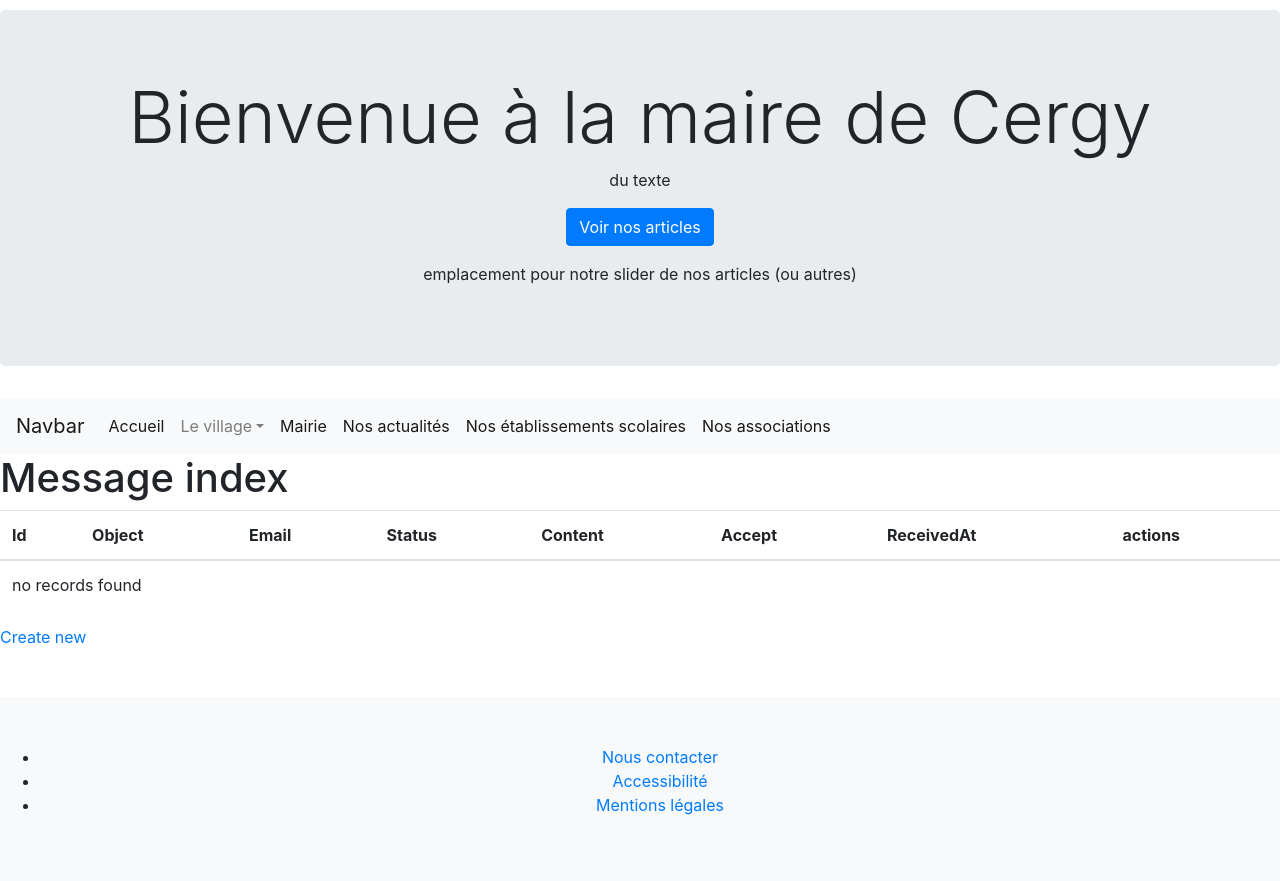
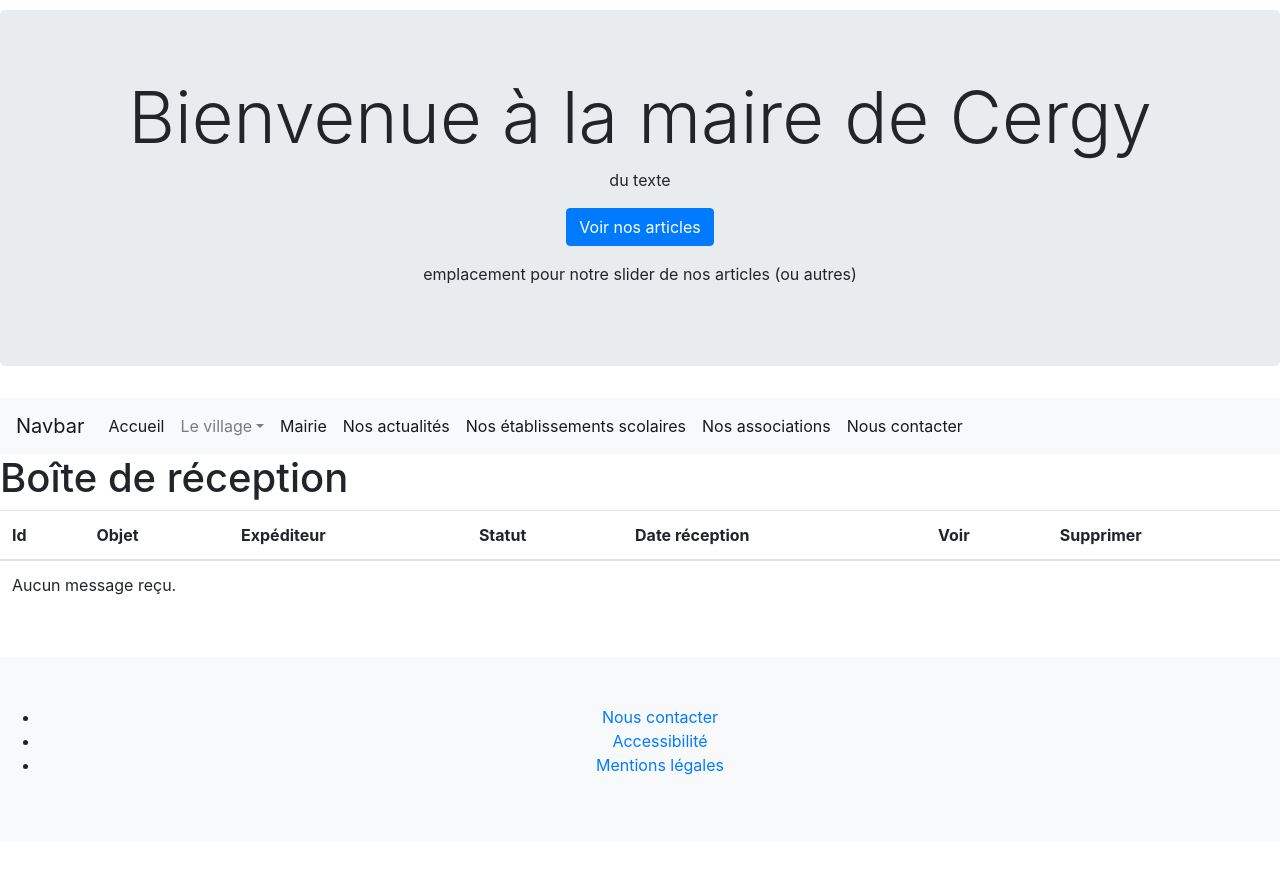
Before and after one commit to marcelnuzzo/townhall, a Symfony app: template templates/message/index.html.twig in a window 1280 px wide. After the commit the page ends 775 px from the top, so only its background shows below. Run offline with Twig, Linux system fonts and the light colour scheme; the template is opened without the code that fills it, so the values that code supplies are empty; some libraries are stand-ins or nearby versions.

Commit message:
custom message

```diff
--- a/src/Entity/Message.php
+++ b/src/Entity/Message.php
@@ -20,11 +20,13 @@ class Message
 
     /**
      * @ORM\Column(type="string", length=255)
+	 * @Assert\NotBlank(message="Erreur. Ce champ est obligatoire.")
      */
     private $object;
 
     /**
      * @ORM\Column(type="string", length=255)
+	 * @Assert\NotBlank(message="Erreur. Ce champ est obligatoire.")
 	 * @Assert\Email(
      *     message = "L'adresse email {{ value }} est invalide."
      * )
@@ -38,11 +40,13 @@ class Message
 
     /**
      * @ORM\Column(type="string", length=255)
+	 * @Assert\NotBlank(message="Erreur. Ce champ est obligatoire.")
      */
     private $content;
 
     /**
      * @ORM\Column(type="boolean")
+	 * @Assert\IsTrue(message="Vous devez confirmer l'envoi de vos données personnelles.")
      */
     private $accept;
 
--- a/templates/message/_delete_form.html.twig
+++ b/templates/message/_delete_form.html.twig
@@ -1,5 +1,5 @@
-<form method="post" action="{{ path('message_delete', {'id': message.id}) }}" onsubmit="return confirm('Are you sure you want to delete this item?');">
+<form method="post" action="{{ path('message_delete', {'id': message.id}) }}" onsubmit="return confirm('êtes-vous sûr de vouloir supprimer ce message?');">
     <input type="hidden" name="_method" value="DELETE">
     <input type="hidden" name="_token" value="{{ csrf_token('delete' ~ message.id) }}">
-    <button class="btn">Delete</button>
+    <button class="btn">Supprimer</button>
 </form>
--- a/templates/message/_form.html.twig
+++ b/templates/message/_form.html.twig
@@ -1,4 +1,4 @@
 {{ form_start(form, {'attr': {'novalidate': 'novalidate' }}) }}
     {{ form_widget(form) }}
-    <button class="btn">{{ button_label|default('Save') }}</button>
+    <button class="btn">{{ button_label|default('Envoyer le message') }}</button>
 {{ form_end(form) }}
--- a/templates/message/index.html.twig
+++ b/templates/message/index.html.twig
@@ -1,21 +1,19 @@
 {% extends 'base.html.twig' %}
 
-{% block title %}Message index{% endblock %}
+{% block title %}Boîte de réception{% endblock %}
 
 {% block body %}
-    <h1>Message index</h1>
-
+    <h1>Boîte de réception</h1>
     <table class="table">
         <thead>
             <tr>
                 <th>Id</th>
-                <th>Object</th>
-                <th>Email</th>
-                <th>Status</th>
-                <th>Content</th>
-                <th>Accept</th>
-                <th>ReceivedAt</th>
-                <th>actions</th>
+                <th>Objet</th>
+                <th>Expéditeur</th>
+                <th>Statut</th>
+                <th>Date réception</th>
+                <th>Voir</th>
+				<th>Supprimer</th>
             </tr>
         </thead>
         <tbody>
@@ -23,23 +21,21 @@
             <tr>
                 <td>{{ message.id }}</td>
                 <td>{{ message.object }}</td>
-                <td>{{ message.email }}</td>
+                <td><a href="mailto:{{ message.email }}">{{ message.email }}</a></td>
                 <td>{{ message.status }}</td>
-                <td>{{ message.content }}</td>
-                <td>{{ message.accept ? 'Yes' : 'No' }}</td>
-                <td>{{ message.receivedAt ? message.receivedAt|date('Y-m-d H:i:s') : '' }}</td>
+                <td>{{ message.receivedAt ? message.receivedAt|date('d/m/Y H:i') : '' }}</td>
                 <td>
-                    <a href="{{ path('message_show', {'id': message.id}) }}">show</a>
-                    <a href="{{ path('message_edit', {'id': message.id}) }}">edit</a>
+                    <a href="{{ path('message_show', {'id': message.id}) }}">Voir</a>
                 </td>
+				<td>
+					{{ include('message/_delete_form.html.twig') }}
+				</td>
             </tr>
         {% else %}
             <tr>
-                <td colspan="8">no records found</td>
+                <td colspan="7">Aucun message reçu.</td>
             </tr>
         {% endfor %}
         </tbody>
     </table>
-
-    <a href="{{ path('message_new') }}">Create new</a>
 {% endblock %}
--- a/templates/partials/header.html.twig
+++ b/templates/partials/header.html.twig
@@ -35,6 +35,9 @@
 			<li class="nav-item active">
 				<a class="nav-link" href="">Nos associations</a>
 			</li>
+			<li class="nav-item active">
+				<a class="nav-link" href="{{ path('message_send') }}">Nous contacter</a>
+			</li>
 		</ul>
 	</div>
 </nav>
```
Also changed, not shown: src/Controller/MessageController.php (+32 -32 lines), src/Form/MessageType.php (+30 -7 lines), templates/message/edit.html.twig (deleted, +0 -13 lines), templates/message/new.html.twig (deleted, +0 -11 lines), templates/message/send.html.twig (added, +8 -0 lines), templates/message/show.html.twig (+12 -41 lines).
